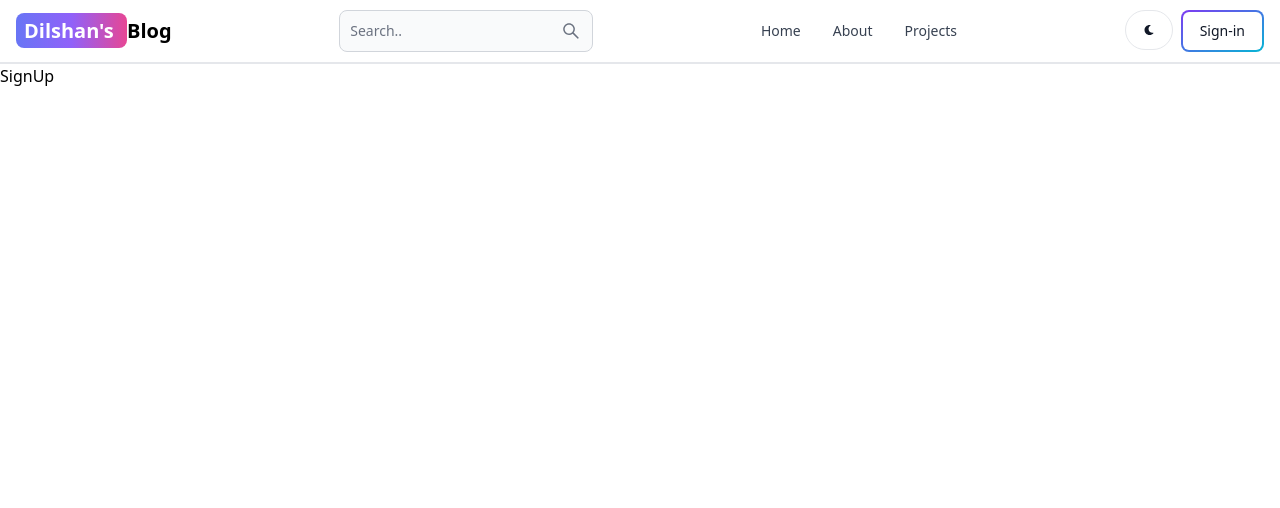
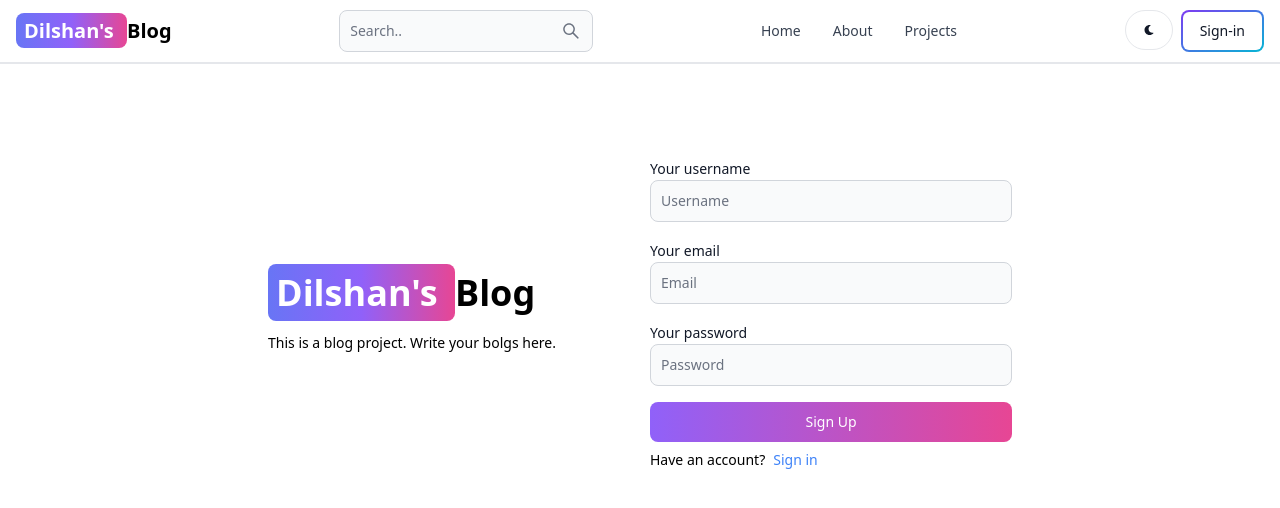
Before and after one commit to DilshanRakshitha/MernBlog, a React (Vite) app in the folder client/: page /sign-up in a window 1280 px wide. Shown: the top 508 px of the page. Built offline with nearby package versions, Linux system fonts and the light colour scheme.

Commit message:
create sign up page

```diff
--- a/client/src/pages/SignUp.jsx
+++ b/client/src/pages/SignUp.jsx
@@ -1,7 +1,59 @@
+import { Button, Label, TextInput } from 'flowbite-react'
 import React from 'react'
+import { Link } from 'react-router-dom'
 
 export default function SignUp() {
   return (
-    <div>SignUp</div>
+    <div className='min-h-screen mt-20'>
+      <div className='flex p-3 max-w-3xl mx-auto flex-col md:flex-row md:items-center gap-5'>
+        {/* left */}
+        <div className='flex-1'>
+          <Link to='/' className='font-bold dark:text-white text-4xl'>
+          <span className='px-2 py-1 bg-gradient-to-r from-indigo-500 via-purple-500 to-pink-500 rounded-lg text-white'> Dilshan's </span>
+          Blog
+          </Link>
+          <p className='text-sm mt-5'>
+            This is a blog project. Write your bolgs here.
+          </p>
+        </div>
+        {/* right */}
+        <div className='flex-1'>
+          <form className='flex flex-col gap-4'>
+            <div>
+              <Label value='Your username'/>
+              <TextInput
+                type='text'
+                placeholder='Username'
+                id='username'/>
+            </div>
+            <div>
+              <Label value='Your email'/>
+              <TextInput
+                type='text'
+                placeholder='Email'
+                id='email'/>
+            </div>
+            <div>
+              <Label value='Your password'/>
+              <TextInput
+                type='text'
+                placeholder='Password'
+                id='password'/>
+            </div>
+            <div className='flex flex-col'>
+              <Button gradientDuoTone='purpleToPink' type='submit'>
+                Sign Up
+              </Button>
+            </div>
+          </form>
+          <div className='flex gap-2 text-sm mt-2'>
+            <span>Have an account?  </span>
+            <Link to='/sign-in' className='text-blue-500' >
+              Sign in
+            </Link>
+          </div>
+        </div>
+      </div>
+    </div>
   )
 }
```
